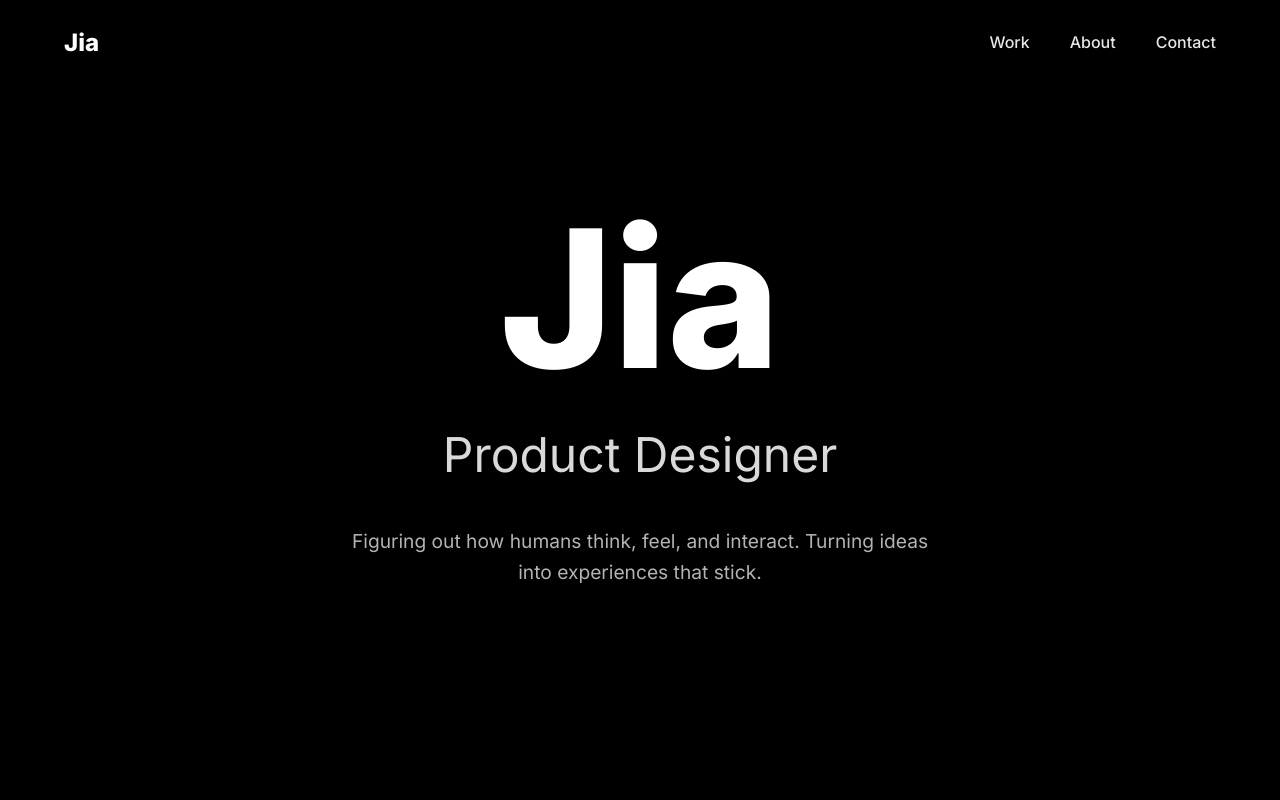
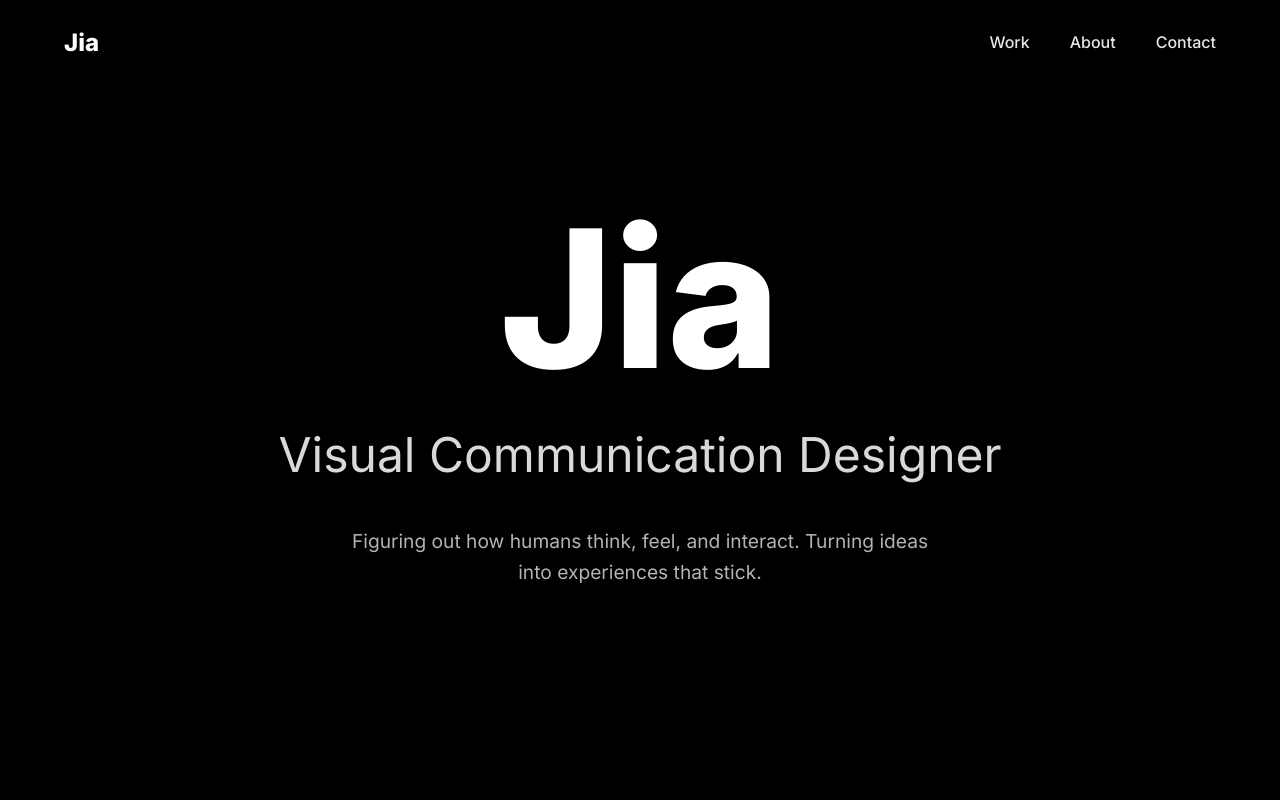
Before and after one commit to jiahiraniwork-ctrl/jiahiraniportfolio.github.io, a plain HTML site: page index.html in a window 1280 px wide. Shown: the top 800 px of the page. Drawn offline with Linux system fonts and the light colour scheme.

Commit message:
new index.html

```diff
--- a/index.html
+++ b/index.html
@@ -160,7 +160,7 @@
 
   <section id="hero">
     <h1>Jia</h1>
-    <p class="tagline">Product Designer</p>
+    <p class="tagline">Visual Communication Designer</p>
     <p class="sub">Figuring out how humans think, feel, and interact. Turning ideas into experiences that stick.</p>
   </section>
 
```
